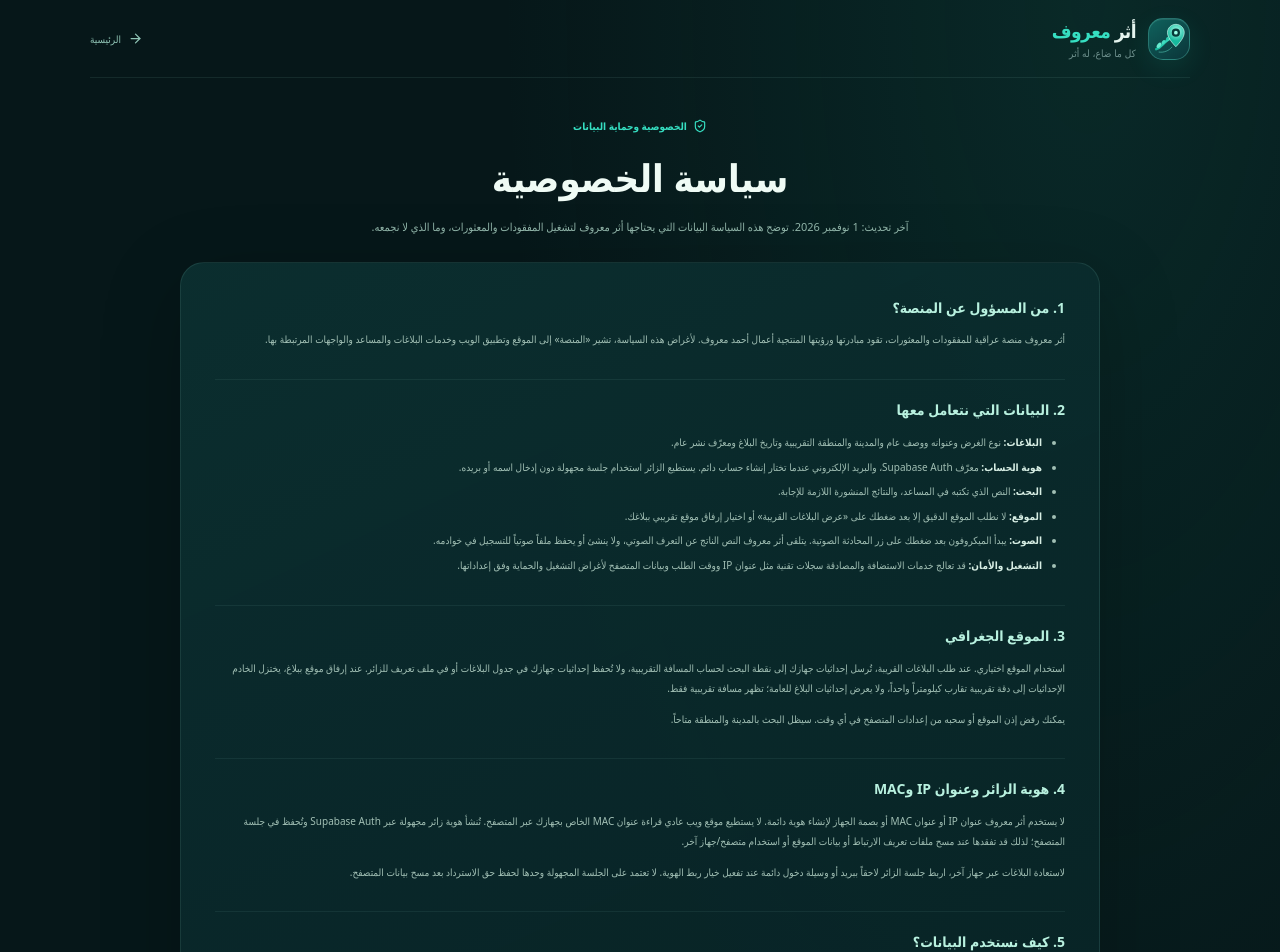
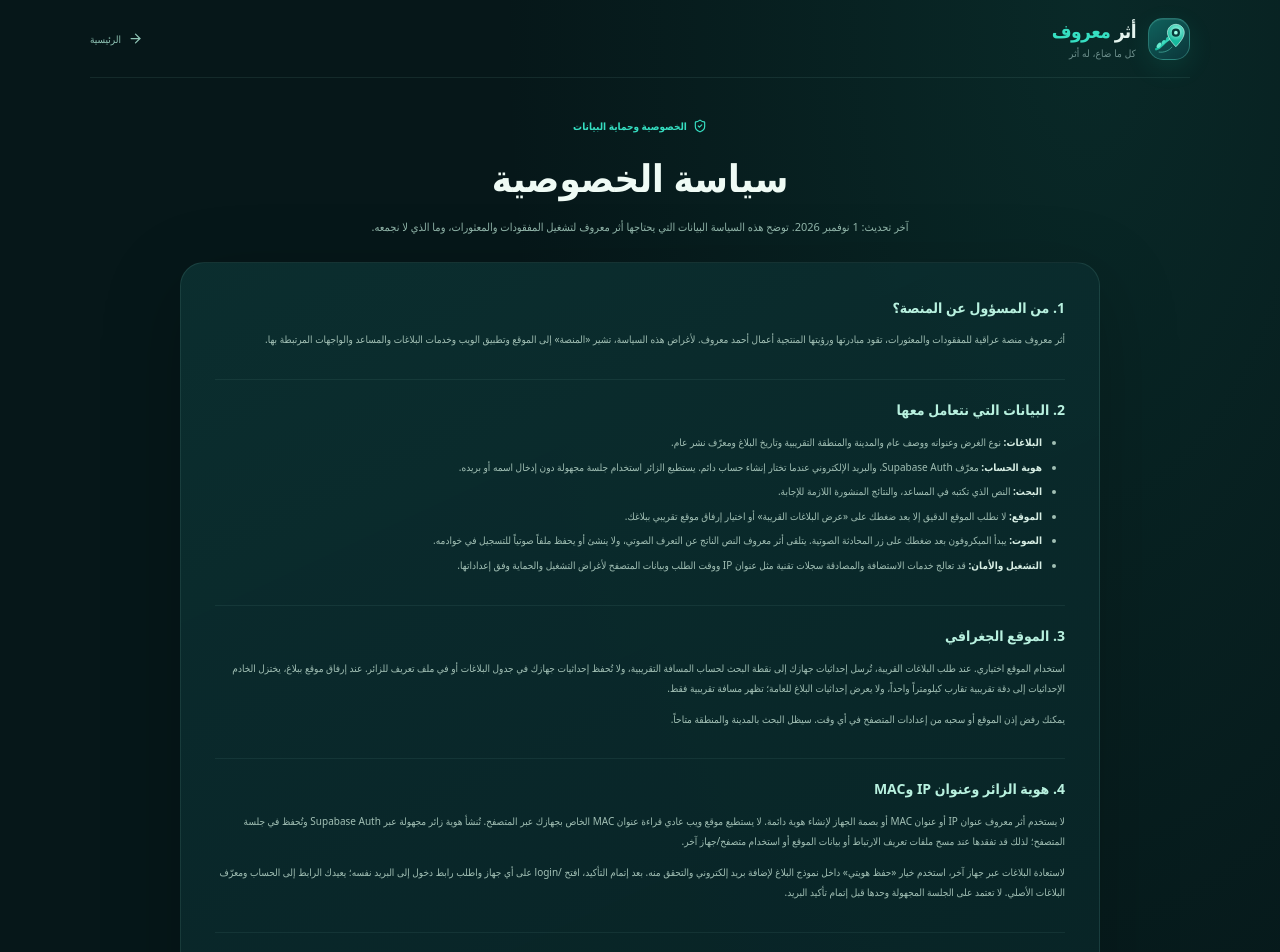
Before and after one commit to ahmedfouaadqi-glitch/atharmaaroof, a Next.js app: page /privacy in a window 1280 px wide. Shown: the top 952 px of the page. Built offline with nearby package versions, Linux system fonts and the light colour scheme.

Commit message:
docs: describe verified email recovery for guest sessions

```diff
--- a/app/privacy/page.tsx
+++ b/app/privacy/page.tsx
@@ -38,7 +38,7 @@ export default function PrivacyPage() {
       <section>
         <h2>4. هوية الزائر وعنوان IP وMAC</h2>
         <p>لا يستخدم أثر معروف عنوان IP أو عنوان MAC أو بصمة الجهاز لإنشاء هوية دائمة. لا يستطيع موقع ويب عادي قراءة عنوان MAC الخاص بجهازك عبر المتصفح. تُنشأ هوية زائر مجهولة عبر Supabase Auth وتُحفظ في جلسة المتصفح؛ لذلك قد تفقدها عند مسح ملفات تعريف الارتباط أو بيانات الموقع أو استخدام متصفح/جهاز آخر.</p>
-        <p>لاستعادة البلاغات عبر جهاز آخر، اربط جلسة الزائر لاحقاً ببريد أو وسيلة دخول دائمة عند تفعيل خيار ربط الهوية. لا تعتمد على الجلسة المجهولة وحدها لحفظ حق الاسترداد بعد مسح بيانات المتصفح.</p>
+        <p>لاستعادة البلاغات عبر جهاز آخر، استخدم خيار «حفظ هويتي» داخل نموذج البلاغ لإضافة بريد إلكتروني والتحقق منه. بعد إتمام التأكيد، افتح /login على أي جهاز واطلب رابط دخول إلى البريد نفسه؛ يعيدك الرابط إلى الحساب ومعرّف البلاغات الأصلي. لا تعتمد على الجلسة المجهولة وحدها قبل إتمام تأكيد البريد.</p>
       </section>
       <section>
         <h2>5. كيف نستخدم البيانات؟</h2>
```
